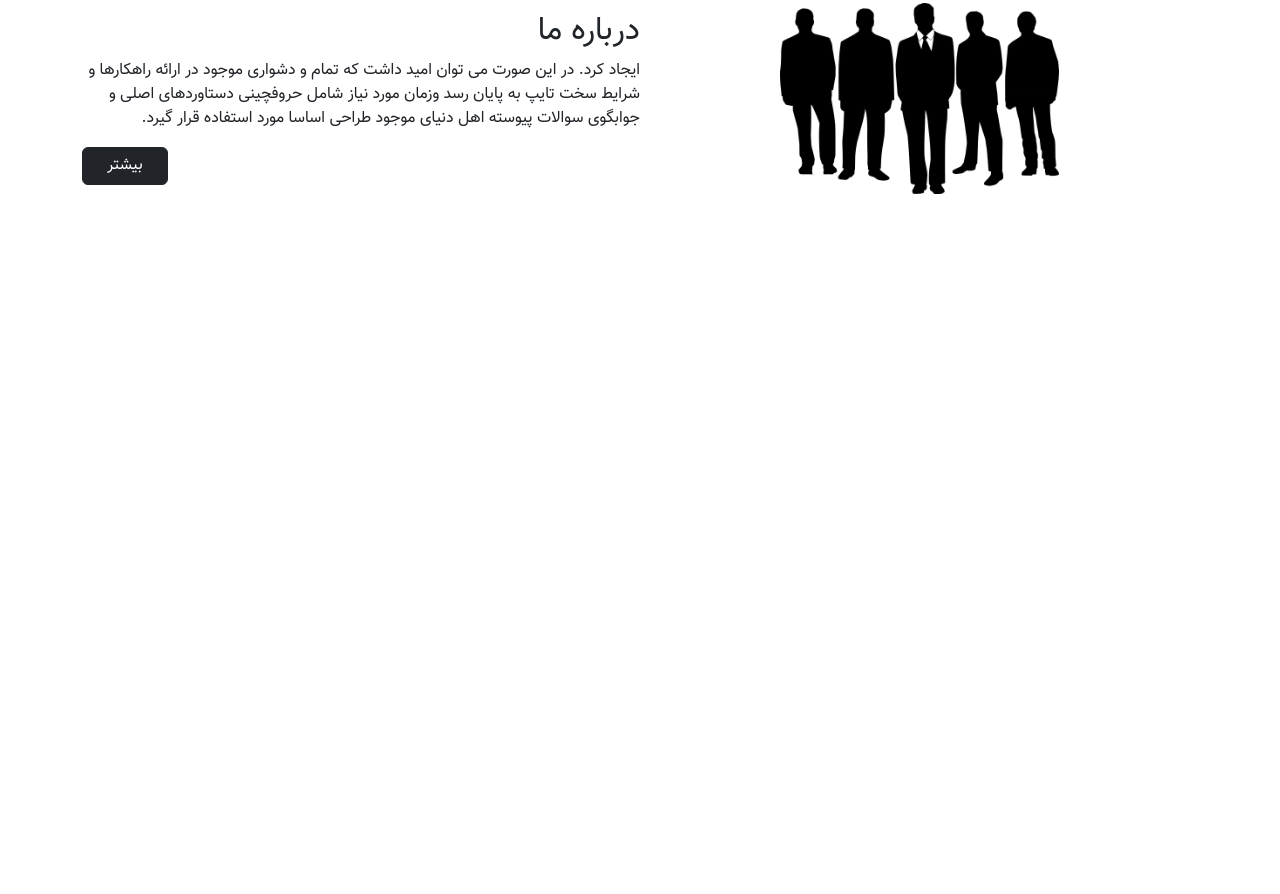
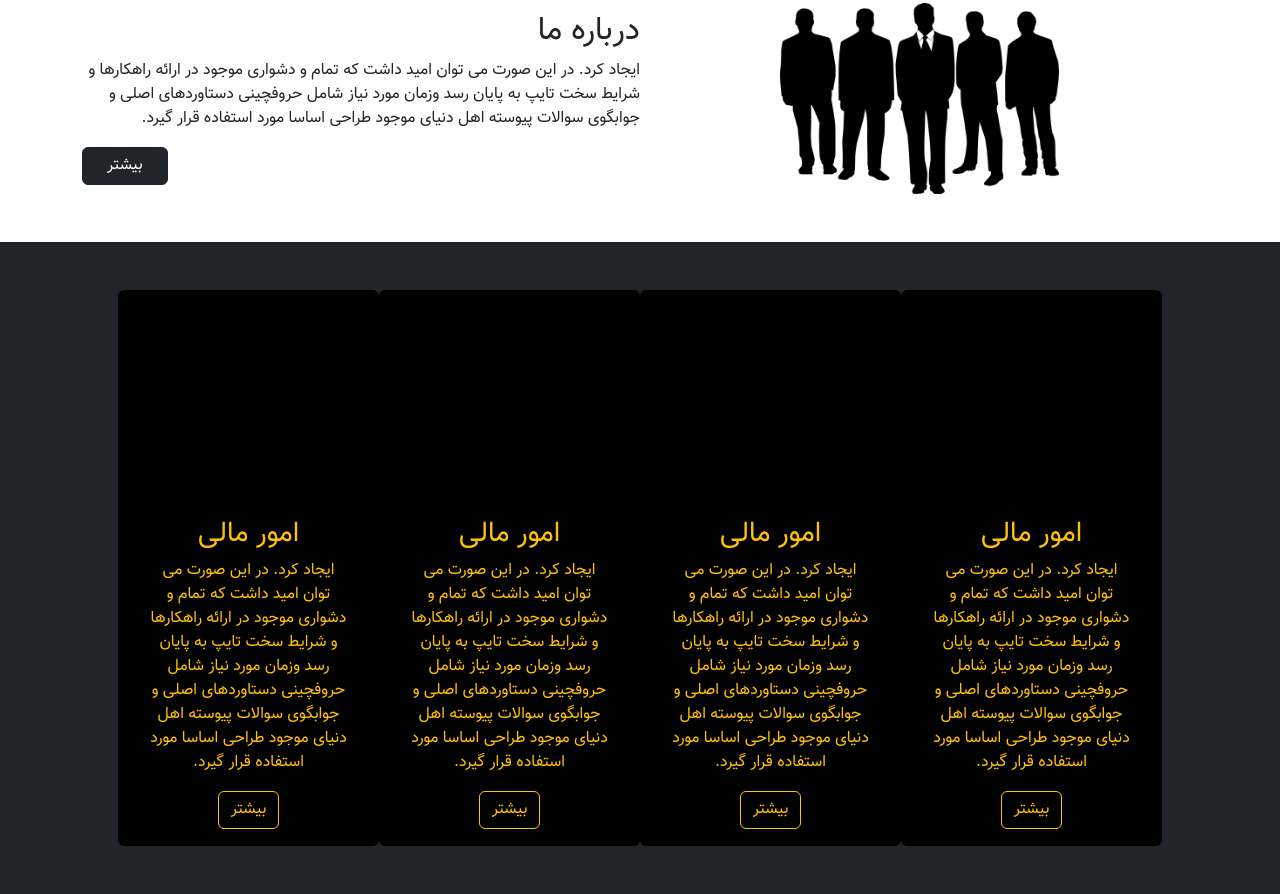
Before and after one commit to amir-m-s/project-05, a plain HTML site: page index.html in a window 1280 px wide. Shown: the part 459-1353 px from the top of the page. Before the commit the page ends 800 px from the top, so only its background shows below. Drawn offline with nearby package versions, Linux system fonts and the light colour scheme; files whose address does not match are found by name.

Commit message:
Update index.html
Complete services section

```diff
--- a/index.html
+++ b/index.html
@@ -59,6 +59,51 @@
         </div>
     </section>
 
+    <section id="services" class="bg-dark">
+        <div class="container row p-5 mx-auto">
+            <div class="card col-3 text-warning bg-black text-center">
+                <img src="./img/services-money.png" alt="" class="card-img-top w-50 mx-auto">
+                <div class="card-body">
+                    <h3 class="card-title">امور مالی</h3>
+                    <p class="card-text">
+                        ایجاد کرد. در این صورت می توان امید داشت که تمام و دشواری موجود در ارائه راهکارها و شرایط سخت تایپ به پایان رسد وزمان مورد نیاز شامل حروفچینی دستاوردهای اصلی و جوابگوی سوالات پیوسته اهل دنیای موجود طراحی اساسا مورد استفاده قرار گیرد.
+                   </p>
+                   <a href="#" class="btn btn-outline-warning">بیشتر</a>
+                </div>
+            </div>
+            <div class="card col-3 text-warning bg-black text-center">
+                <img src="./img/services-money.png" alt="" class="card-img-top w-50 mx-auto">
+                <div class="card-body">
+                    <h3 class="card-title">امور مالی</h3>
+                    <p class="card-text">
+                        ایجاد کرد. در این صورت می توان امید داشت که تمام و دشواری موجود در ارائه راهکارها و شرایط سخت تایپ به پایان رسد وزمان مورد نیاز شامل حروفچینی دستاوردهای اصلی و جوابگوی سوالات پیوسته اهل دنیای موجود طراحی اساسا مورد استفاده قرار گیرد.
+                   </p>
+                   <a href="#" class="btn btn-outline-warning">بیشتر</a>
+                </div>
+            </div>
+            <div class="card col-3 text-warning bg-black text-center">
+                <img src="./img/services-money.png" alt="" class="card-img-top w-50 mx-auto">
+                <div class="card-body">
+                    <h3 class="card-title">امور مالی</h3>
+                    <p class="card-text">
+                        ایجاد کرد. در این صورت می توان امید داشت که تمام و دشواری موجود در ارائه راهکارها و شرایط سخت تایپ به پایان رسد وزمان مورد نیاز شامل حروفچینی دستاوردهای اصلی و جوابگوی سوالات پیوسته اهل دنیای موجود طراحی اساسا مورد استفاده قرار گیرد.
+                   </p>
+                   <a href="#" class="btn btn-outline-warning">بیشتر</a>
+                </div>
+            </div>
+            <div class="card col-3 text-warning bg-black text-center">
+                <img src="./img/services-money.png" alt="" class="card-img-top w-50 mx-auto">
+                <div class="card-body">
+                    <h3 class="card-title">امور مالی</h3>
+                    <p class="card-text">
+                        ایجاد کرد. در این صورت می توان امید داشت که تمام و دشواری موجود در ارائه راهکارها و شرایط سخت تایپ به پایان رسد وزمان مورد نیاز شامل حروفچینی دستاوردهای اصلی و جوابگوی سوالات پیوسته اهل دنیای موجود طراحی اساسا مورد استفاده قرار گیرد.
+                   </p>
+                   <a href="#" class="btn btn-outline-warning">بیشتر</a>
+                </div>
+            </div>
+        </div>
+    </section>
+
     <!-- Bootstrap JS-->
     <script src="https://cdn.jsdelivr.net/npm/bootstrap@5.3.1/dist/js/bootstrap.bundle.min.js" integrity="sha384-HwwvtgBNo3bZJJLYd8oVXjrBZt8cqVSpeBNS5n7C8IVInixGAoxmnlMuBnhbgrkm" crossorigin="anonymous"></script>
 </body>
```
Also changed, not shown: img/services-money.png (added).
